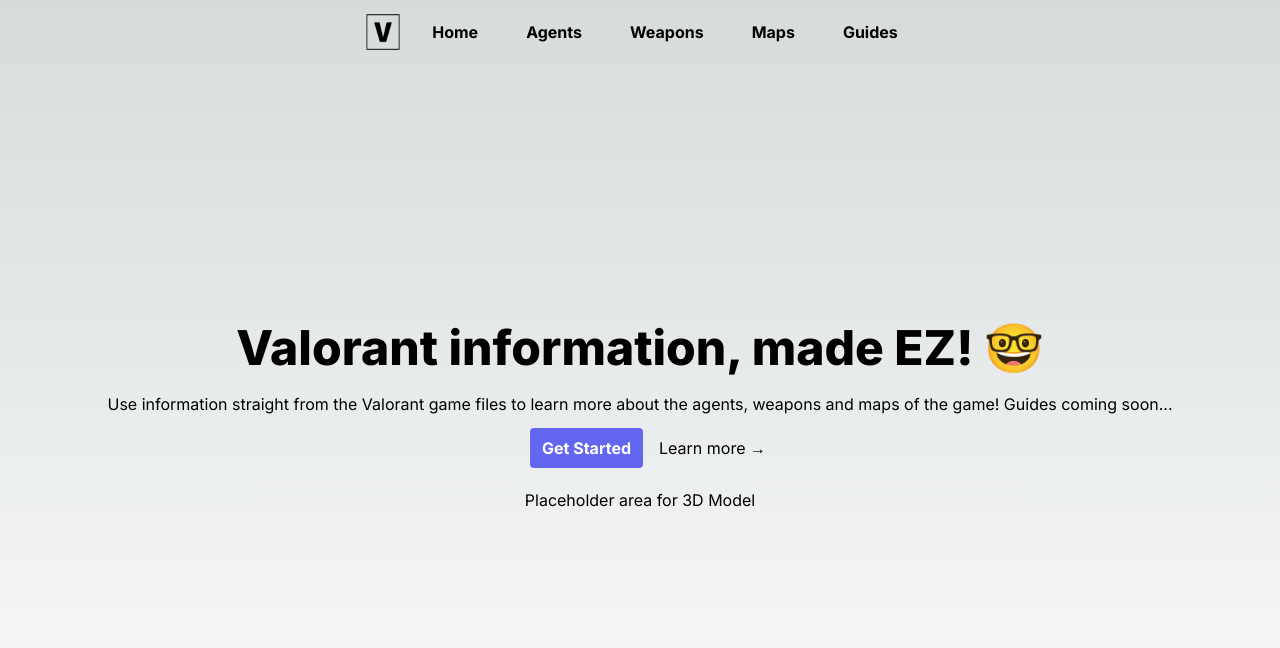
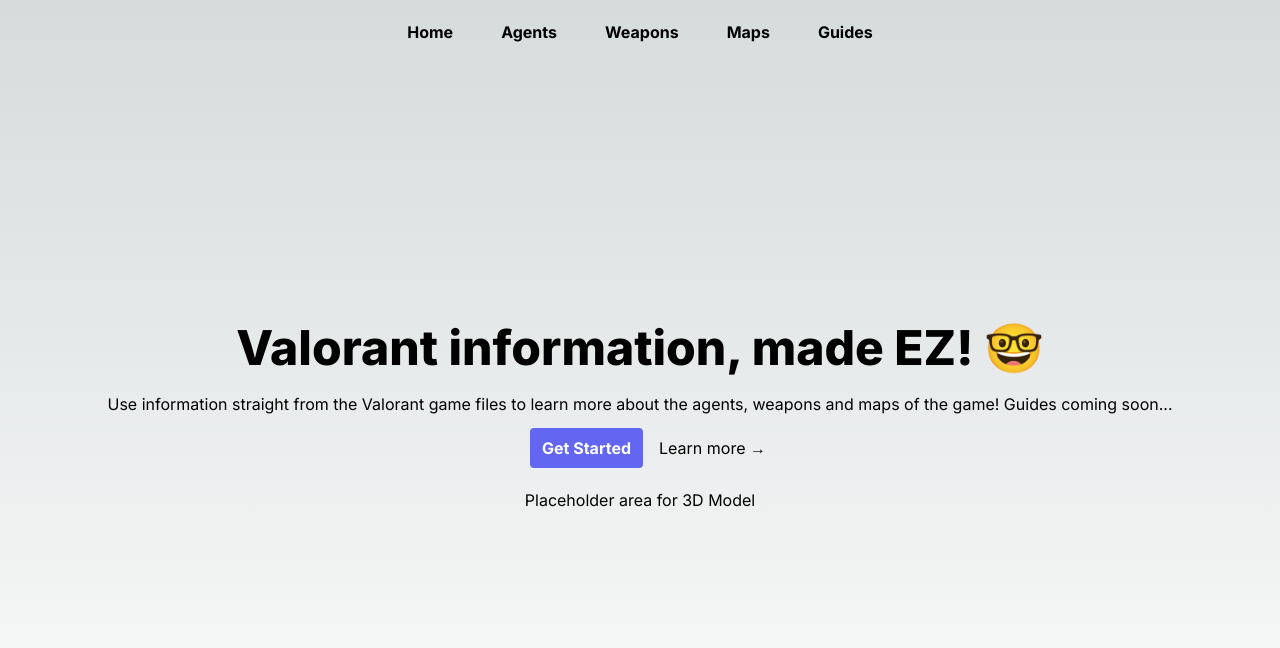
Before and after one commit to ffirgin/valo-ez, a Next.js app: page / in a window 1280 px wide. Shown: the top 648 px of the page. Built offline with nearby package versions, Linux system fonts and the light colour scheme.

Commit message:
removed logo from navbar

```diff
--- a/src/app/components/navbar.tsx
+++ b/src/app/components/navbar.tsx
@@ -41,7 +41,6 @@ const NavBar = () => {
   return (
     <>
       <div className="flex justify-center items-center">
-        <Image alt="Valo EZ Logo" src={Logo} width={50} height={50} />
         <div className="flex justify-center ">{displayMenu()}</div>
       </div>
     </>
```
